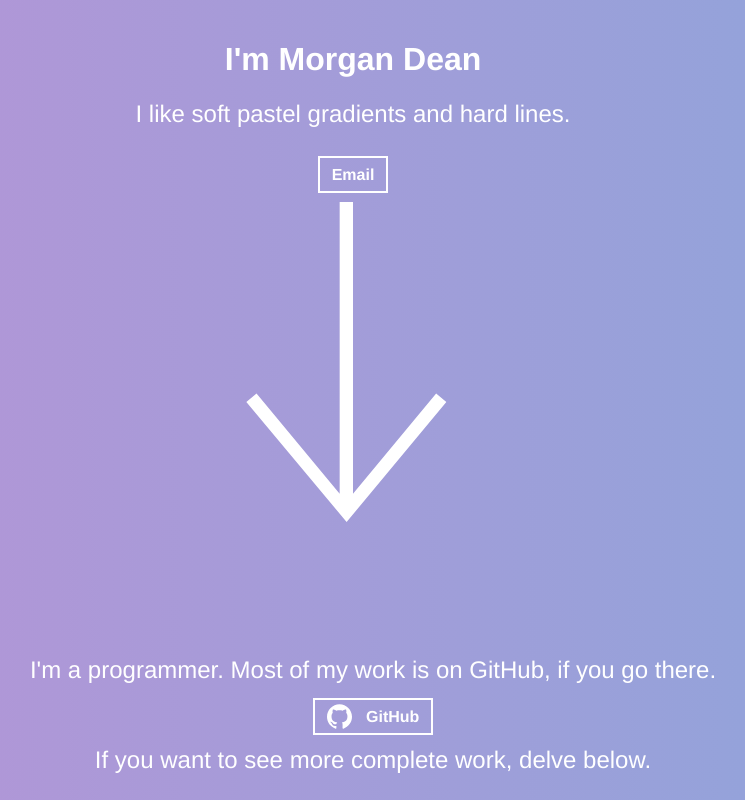
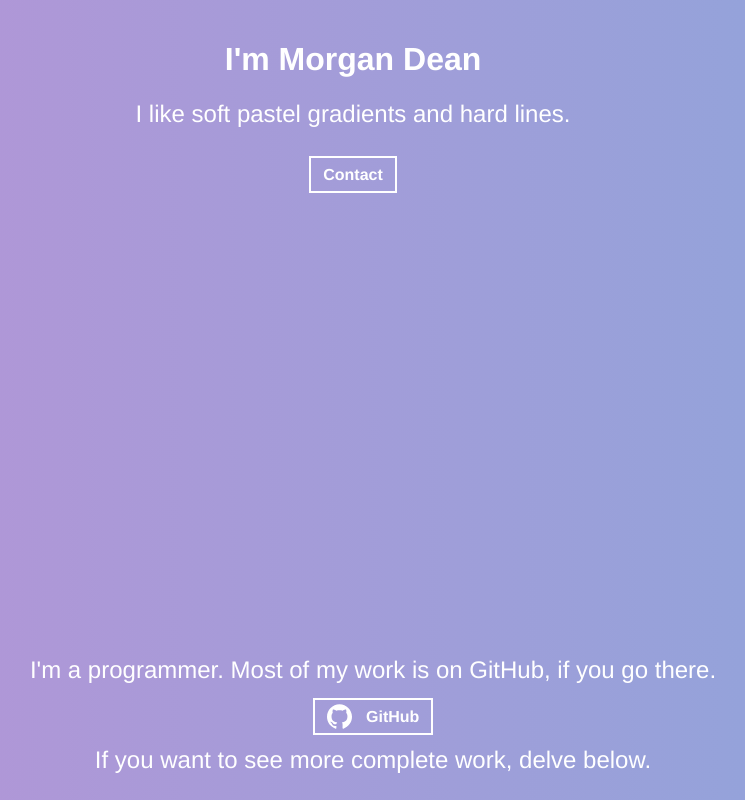
Before and after one commit to mdean808/mogdan.xyz, a Vue app: page / in a window 1280 px wide. Shown: the top 800 px of the page, without its empty margins (287-1032 px from the left). Built offline with nearby package versions, Linux system fonts and the light colour scheme.

Commit message:
updated a little bit, still needs work on the first page

```diff
--- a/src/views/Home.vue
+++ b/src/views/Home.vue
@@ -4,10 +4,9 @@
             <h1>I'm Morgan Dean</h1>
             <h2>I like soft pastel gradients and hard lines.</h2>
             <br>
-            <a href="mailto:morgandeanhi@gmail.com" class="btn">Email</a>
+            <a href="mailto:morgandeanhi@gmail.com" class="btn">Contact</a>
             <br>
             <br>
-            <img src="../assets/down.svg" alt="Down Arrow" style="height: 40vh">
             <div class="bottom">
                 <h2>I'm a programmer. Most of my work is on GitHub, if you go there.</h2>
                 <a class="btn" href="https://github.com/mdean808" target="_blank">
```
Also changed, not shown: 4 other files (tests, documents, lock files or other folders).
